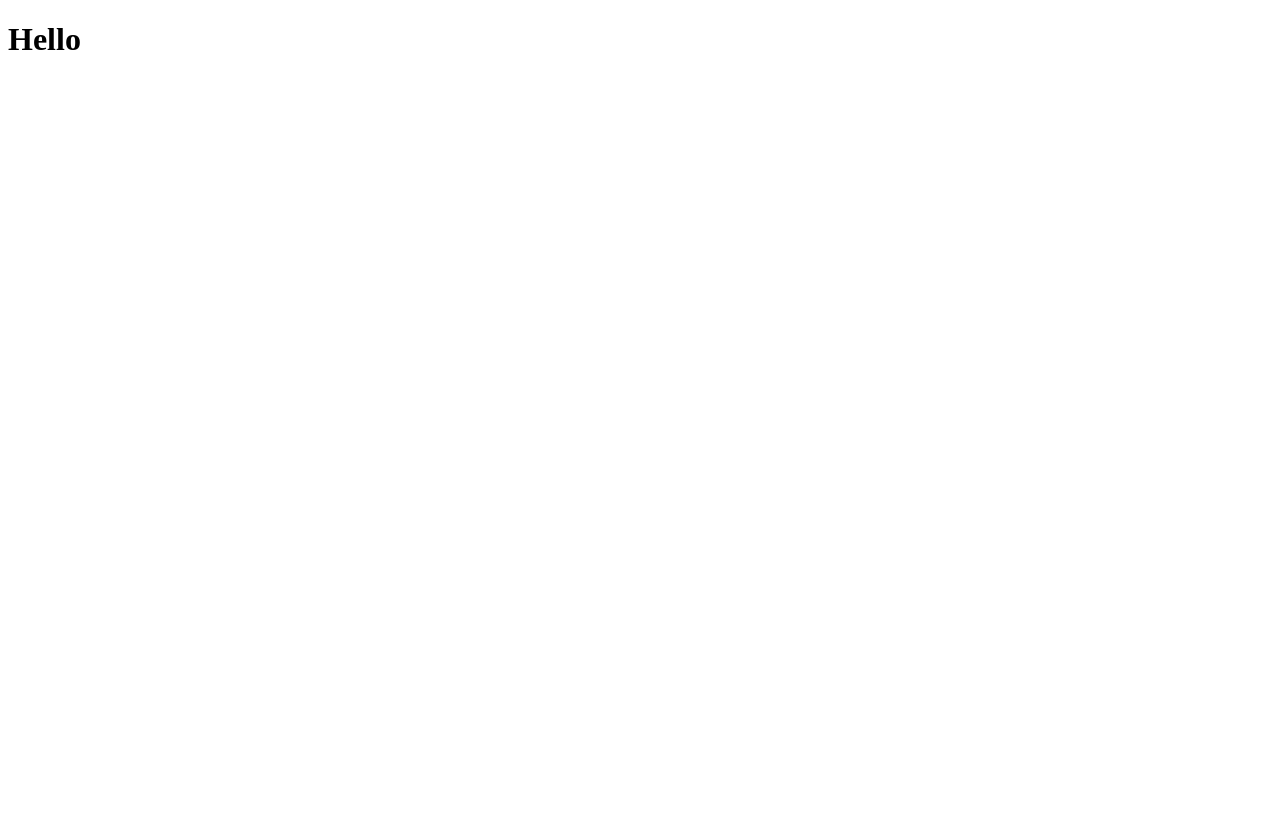
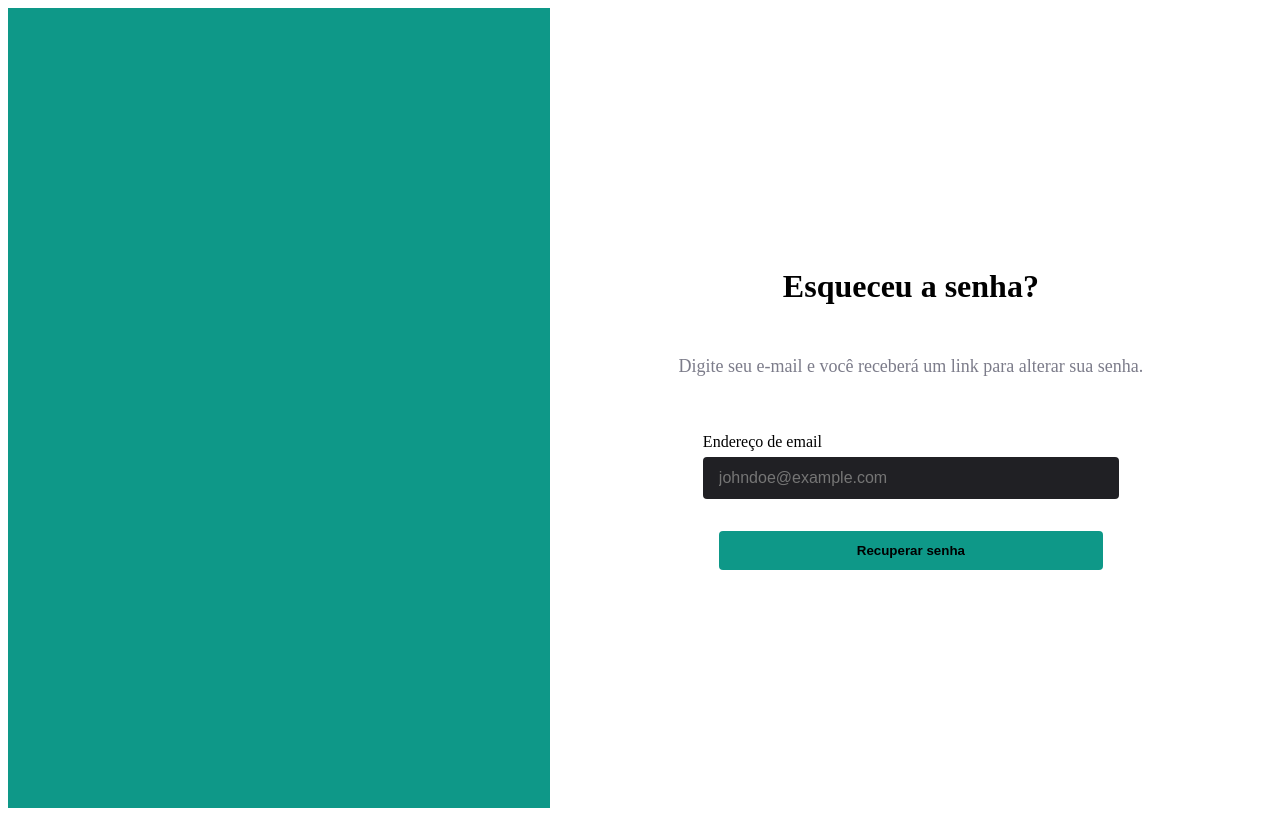
Before and after one commit to Maria-Eduarda90/next-auth, a Next.js app in the folder web/: page /password-recovery in a window 1280 px wide. Built offline with nearby package versions, Linux system fonts and the light colour scheme.

Commit message:
completed the password recovery screen

```diff
--- a/web/src/pages/password-recovery/index.tsx
+++ b/web/src/pages/password-recovery/index.tsx
@@ -1,7 +1,31 @@
+import { Button } from '../../components/Button';
+import { Input } from '../../components/Input';
 import styles from './styles.module.scss';
 
 export default function PasswordRecovery(){
     return(
-        <h1>Hello</h1>
+        <div className={styles.container}>
+            <aside className={styles.aside} />
+
+            <main>
+                <form>
+                    <div>
+                        <h1>Esqueceu a senha?</h1>
+                        <h4>Digite seu e-mail e você receberá um link para alterar sua senha.</h4>
+                    </div>
+
+                    <section>
+                        <div>
+                            <label htmlFor="">Endereço de email</label>
+                            <Input type="text" placeholder="johndoe@example.com" />
+                        </div>
+                    </section>
+
+                    <Button type="submit">
+                        Recuperar senha
+                    </Button>
+                </form>
+            </main>
+        </div>
     );
 }
--- a/web/src/pages/password-recovery/styles.module.scss
+++ b/web/src/pages/password-recovery/styles.module.scss
@@ -0,0 +1,45 @@
+.container {
+    display: flex;
+    align-items: center;
+    height: 100vh;
+
+    .aside {
+        flex: 6;
+        background: #0E9888;
+        height: 100%;
+    }
+
+    main {
+        flex: 8;
+
+        form, .links {
+            display: flex;
+            flex-direction: column;
+            align-items: center
+        }
+
+        form {
+            gap: 32px;
+            h1 {
+                text-align: center;
+            }
+            h4 {
+                color: #7C7C8A;
+                font-weight: normal;
+                font-size: 18px;
+            }
+
+            div {
+                display: flex;
+                flex-direction: column;
+                gap: 6px;
+            }
+
+            section {
+                display: flex;
+                flex-direction: column;
+                gap: 1rem;
+            }
+        }
+    }
+}
```
